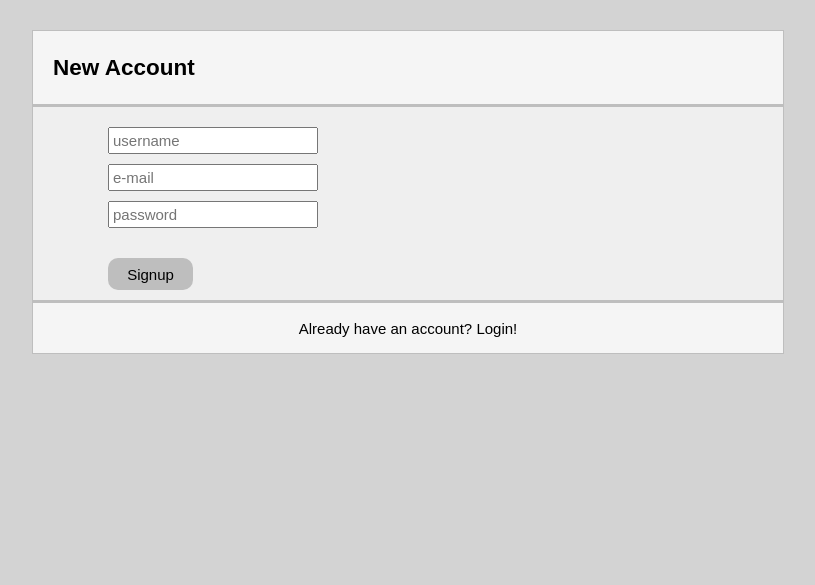
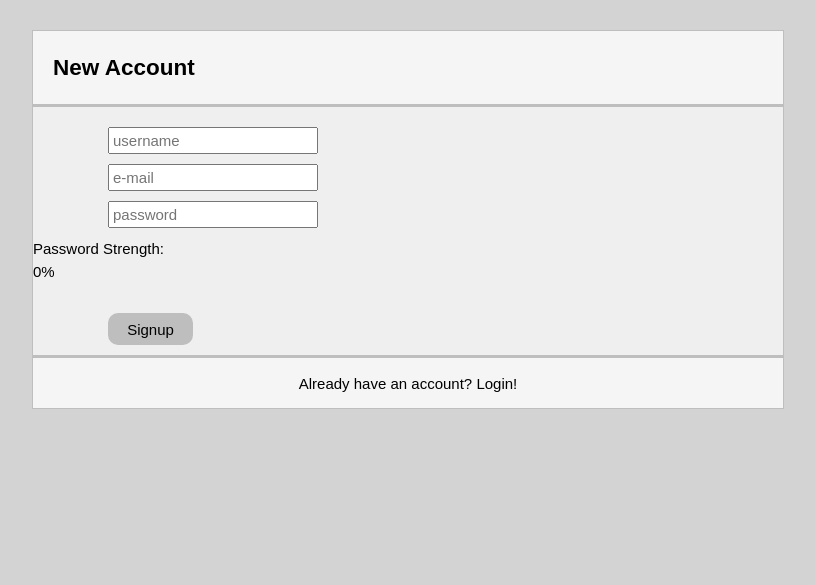
Before and after one commit to CiscoFrisco/LTW, a PHP site: page /pages/signup.php in a window 1280 px wide. Shown: the part 74-659 px from the top of the page, without its empty margins (232-1047 px from the left). Run offline with PHP 8.4, Linux system fonts and the light colour scheme; some libraries are stand-ins or nearby versions.

Commit message:
Password strength

```diff
--- a/js/main.js
+++ b/js/main.js
@@ -26,10 +26,103 @@ startPage();
 
 let password = document.querySelector('#signup form input[type="password"]');
 if (password != null)
-	password.addEventListener('keydown', passwordStrenght)
+	password.addEventListener('keyup', passwordStrength)
 
-function passwordStrenght() {
-	console.log(this.value.length);
+//Password strenght algorithm based on http://www.passwordmeter.com/js/pwdmeter.js
+function passwordStrength() {
+	let pass = this.value;
+
+	let lengthWeight = pass.length * 4;
+	let uppercaseWeight = pass.replace(/[A-Z]/g, '').length * 2;
+	let lowercaseWeight = pass.replace(/[a-z]/g, '').length * 2;
+	let numbersWeight = pass.replace(/[^0-9]/g, '').length * 4;
+	let symbolsWeight = pass.replace(/[A-Za-z0-9]/g, '').length * 6;
+
+	let middleNumSymbWeight = pass.replace(/[^0-9]/g, '').length + pass.replace(/[A-Za-z0-9]/g, '').length;
+	middleNumSymbWeight -= ((pass[0] < 'a' || pass[0] > 'z') && (pass[0] < 'A' || pass[0] > 'Z')) ? 1 : 0;
+	if (pass.length != 1)
+		middleNumSymbWeight -= ((pass[pass.length - 1] < 'a' || pass[pass.length - 1] > 'z') && (pass[pass.length - 1] < 'A' || pass[pass.length - 1] > 'Z')) ? 1 : 0;
+	middleNumSymbWeight *= 2;
+
+	let requirementsWeight = (pass.length < 8) ? 0 : 1;
+	requirementsWeight += (pass.length != pass.replace(/[A-Z]/g, '').length) ? 1 : 0;
+	requirementsWeight += (pass.length != pass.replace(/[a-z]/g, '').length) ? 1 : 0;
+	requirementsWeight += (numbersWeight != 0) ? 1 : 0;
+	requirementsWeight += (symbolsWeight != 0) ? 1 : 0;
+	requirementsWeight *= (pass.length < 8 || requirementsWeight < 4) ? 0 : 2;
+
+	let additions = lengthWeight + uppercaseWeight + lowercaseWeight + numbersWeight + symbolsWeight + middleNumSymbWeight + requirementsWeight;
+
+	let lettersOnlyWeight = (pass.replace(/[a-zA-Z]/g, '').length == 0) ? pass.length : 0;
+	let numbersOnlyWeight = (pass.replace(/[0-9]/g, '').length == 0) ? pass.length : 0;
+
+	let repeatChar = 0;
+	let repeatCharWeight = 0;
+	let consecutiveUpperWeight = 0;
+	let consecutiveLowerWeight = 0;
+	let consecutiveNumWeight = 0;
+	let sequentialLetterWeight = 0;
+	let sequentialNumWeight = 0;
+
+	for (let i = 0; i < pass.length; i++) {
+		let repeat = false;
+		for (let j = 0; j < pass.length; j++) {
+			if (pass[i] == pass[j] && i != j) {
+				repeat = true;
+				repeatCharWeight += Math.abs(pass.length / (j - i));
+			}
+		}
+		if (repeat) {
+			repeatChar++;
+			let uniqueChar = pass.length - repeatChar;
+			repeatCharWeight = (uniqueChar) ? Math.ceil(repeatCharWeight / uniqueChar) : Math.ceil(repeatCharWeight);
+		}
+		if (i != pass.length - 1) {
+			consecutiveUpperWeight += ((pass[i] >= 'A' && pass[i] <= 'Z') && (pass[i + 1] >= 'A' && pass[i + 1] <= 'Z')) ? 2 : 0;
+			consecutiveLowerWeight += ((pass[i] >= 'a' && pass[i] <= 'z') && (pass[i + 1] >= 'a' && pass[i + 1] <= 'z')) ? 2 : 0;
+			consecutiveNumWeight += ((pass[i] >= '1' && pass[i] <= '9') && (pass[i + 1] >= '1' && pass[i + 1] <= '9')) ? 2 : 0;
+		}
+		if (i < pass.length - 2) {
+			sequentialLetterWeight += seqLetter(pass, i) ? 3 : 0;
+			sequentialNumWeight += ((pass[i] >= '1' && pass[i] <= '9') && pass.charCodeAt(i + 1) == pass.charCodeAt(i) + 1 && pass.charCodeAt(i + 2) == pass.charCodeAt(i) + 2) ? 3 : 0;
+		}
+	}
+
+	let deductions = lettersOnlyWeight + numbersOnlyWeight + repeatCharWeight + consecutiveUpperWeight + consecutiveLowerWeight + consecutiveNumWeight + sequentialLetterWeight + sequentialNumWeight;
+
+	let score = additions - deductions;
+	score = score > 100 ? 100 : score;
+	score = score < 0 ? 0 : score;
+
+	this.parentElement.querySelector('#passScore').innerHTML = score + "%";
+}
+
+let signupSubmit = document.querySelector('#signup form');
+if (signupSubmit != null)
+	signupSubmit.addEventListener('submit', checkPasswordStrength);
+
+function checkPasswordStrength() {
+	let score = this.parentElement.querySelector('#passScore').innerHTML;
+	if (score.substring(0, score.length - 1) < 50)
+	{
+		alert('Password not strong enough\nShould be at least 50%!');
+		event.preventDefault();
+	}
+}
+
+function seqLetter(pass, i) {
+	if ((pass[i] >= 'A' && pass[i] <= 'Z') &&
+		(pass.charCodeAt(i + 1) == pass.charCodeAt(i) + 1 || pass.charCodeAt(i + 1) == pass.charCodeAt(i) + 33) &&
+		(pass.charCodeAt(i + 2) == pass.charCodeAt(i) + 2 || pass.charCodeAt(i + 2) == pass.charCodeAt(i) + 34))
+		return true;
+
+
+	if ((pass[i] >= 'a' && pass[i] <= 'z') &&
+		(pass.charCodeAt(i + 1) == pass.charCodeAt(i) + 1 || pass.charCodeAt(i + 1) == pass.charCodeAt(i) - 31) &&
+		(pass.charCodeAt(i + 2) == pass.charCodeAt(i) + 2 || pass.charCodeAt(i + 2) == pass.charCodeAt(i) - 30))
+		return true;
+
+	return false;
 }
 
 function addAllEventListeners() {
--- a/pages/signup.php
+++ b/pages/signup.php
@@ -30,6 +30,7 @@
 			<input type="text" name="username" placeholder="username" required>
 			<input type="email" name="email" placeholder="e-mail" required>
 			<input type="password" name="password" placeholder="password" required>
+			Password Strength: <div id="passScore">0%</div>
 			<input type="submit" value="Signup">
 		</form>
 		<?php if(isset($_GET['error'])){
```
Also changed, not shown: database/tidder.db.
